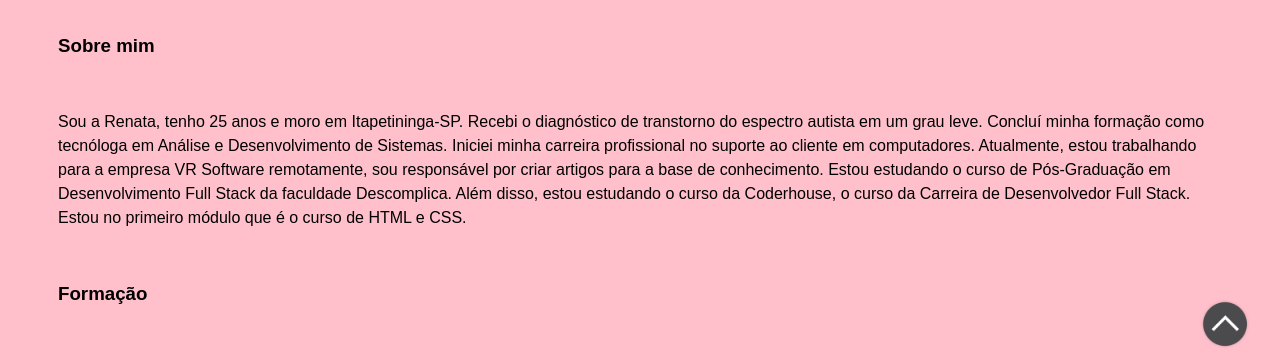
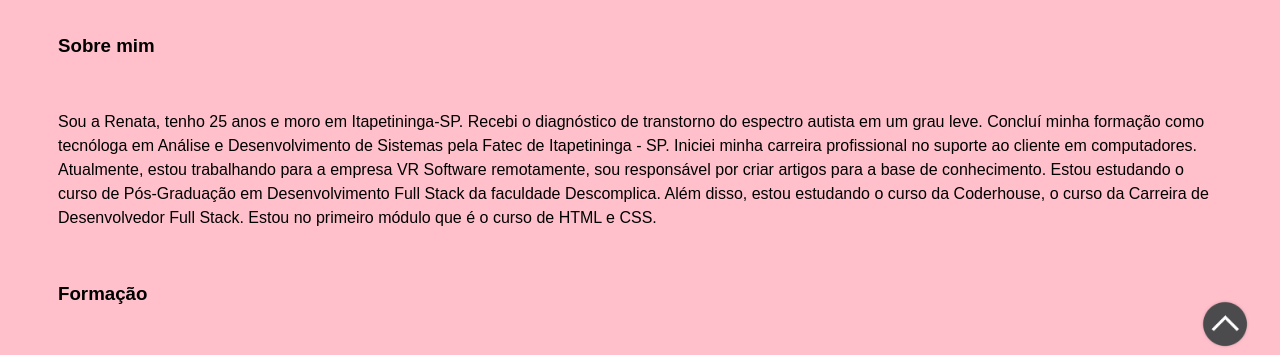
Before and after one commit to renataoliveira0/portfolio, a plain HTML site: page index.html in a window 1280 px wide. Shown: the part 431-786 px from the top of the page. Drawn offline with Linux system fonts and the light colour scheme.

Commit message:
Subindo mudanças

```diff
--- a/index.html
+++ b/index.html
@@ -39,7 +39,7 @@
                 <p>
                     Sou a Renata, tenho 25 anos e moro em Itapetininga-SP. Recebi o diagnóstico de transtorno do
                     espectro autista em um grau leve. Concluí minha formação como tecnóloga em Análise e Desenvolvimento
-                    de Sistemas. Iniciei minha carreira profissional no suporte ao cliente em computadores. Atualmente,
+                    de Sistemas pela Fatec de Itapetininga - SP. Iniciei minha carreira profissional no suporte ao cliente em computadores. Atualmente,
                     estou trabalhando para a empresa VR Software remotamente, sou responsável por criar artigos para a
                     base de conhecimento. Estou estudando o curso de Pós-Graduação em Desenvolvimento Full Stack da
                     faculdade Descomplica. Além disso, estou estudando o curso da Coderhouse, o curso da Carreira de
```
